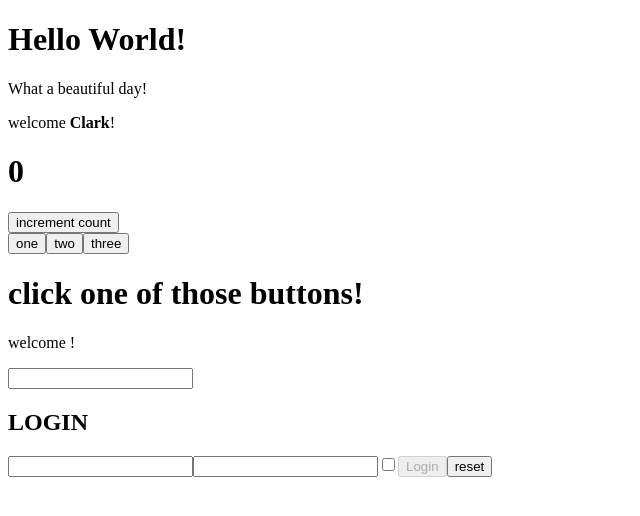
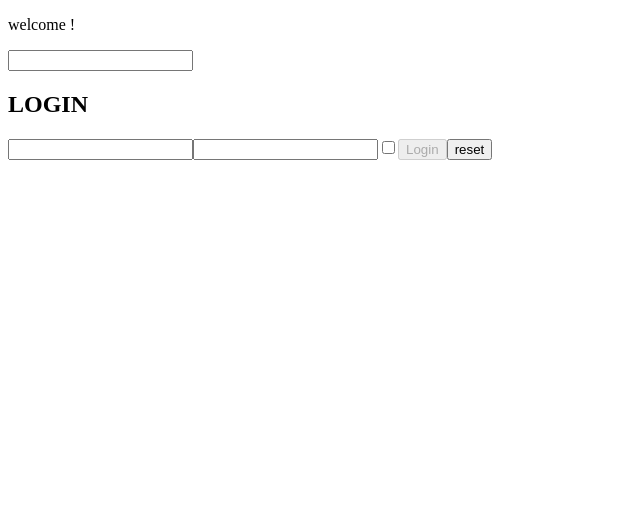
Before and after one commit to karimhaj/react-exercises, a React (Create React App) app in the folder my-app/: page / in a window 1280 px wide. Shown: the top 516 px of the page, without its empty margins (0-640 px from the left). Built offline with nearby package versions, Linux system fonts and the light colour scheme.

Commit message:
update exercise 4 of forms

```diff
--- a/my-app/src/App.js
+++ b/my-app/src/App.js
@@ -1,18 +1,11 @@
 import React from "react";
-import { Hello } from './HelloWorld';
-import { Welcome } from './Message';
-import Counter from "./Counter";
 import { InteractiveWelcome } from "./InteractiveWelcome";
 
-const theName = <b>Clark</b>;
 
 export class App extends React.Component {
     render(){
         return(
             <div>
-                <Hello />
-                <Welcome age="19" name={theName}/>
-                <Counter value={0} incrementInterval={1000} incrementAmount={2} />
                 <InteractiveWelcome />
             </div>
         )
--- a/my-app/src/Counter.js
+++ /dev/null
@@ -1,73 +0,0 @@
-import React from 'react';
-
-export default class Counter extends React.Component{
-
-    state = {
-        count: this.props.value
-    }
-
-
-
-    // componentDidMount(){
-    //  setInterval(()=>{
-    //     this.setState({
-    //         count: this.state.count + this.props.incrementAmount
-    //     })
-    //  },this.props.incrementInterval)
-    // }
-
-    handleCounterIncrement = () =>{
-        this.setState(state=>{
-            return {
-                count: state.count + this.props.incrementAmount}
-        })
-    }
-
-
-    render(){
-        return (<div>
-            <CounterDisplay count= {this.state.count} />
-            <ClickCounter increment= {this.handleCounterIncrement}/>
-            <ClickTracker />
-        </div>
-        )
-    }
-}
-
-export class CounterDisplay extends React.Component{
-
-    render(){
-        return <h1>{this.props.count}</h1>
-    }
-}
-
-export class ClickCounter extends React.Component{
-
-
-render(){
-    return <button onClick = {this.props.increment}>increment count</button>
-}
-}
-
-export class ClickTracker extends React.Component{
-
-    buttonEventHandler= (event) =>{
-        this.setState(state=>{
-            return {name: event.target.className}
-        })
-
-    }
-
-    state = {
-        name: 'click one of those buttons!'
-    }
-
-    render() {
-        return (<div>
-            <button className='one' onClick={this.buttonEventHandler}>one</button>
-            <button className='two' onClick={this.buttonEventHandler}>two</button>
-            <button className='three' onClick={this.buttonEventHandler}>three</button>
-            <h1>{this.state.name}</h1>
-        </div>)
-    }
-}
--- a/my-app/src/HelloWorld.js
+++ /dev/null
@@ -1,13 +0,0 @@
-import React from 'react';
-import { Message } from './Message.js'
-
-export class Hello extends React.Component{
-    render(){
-        return(<div>
-            <h1>Hello World!</h1>
-            <Message />
-            </div>
-        )
-
-    }
-}
--- a/my-app/src/Message.js
+++ b/my-app/src/Message.js
@@ -12,7 +12,6 @@ export class Welcome extends React.Component {
             <div>
         <p>welcome {this.props.name}!</p>
         {/* <Age age = {this.props.age}/>
-
         {
         this.props.age > 18 && this.props.age < 65 && this.props.name === 'John'
         ?<Age age = {this.props.age}/>
```
